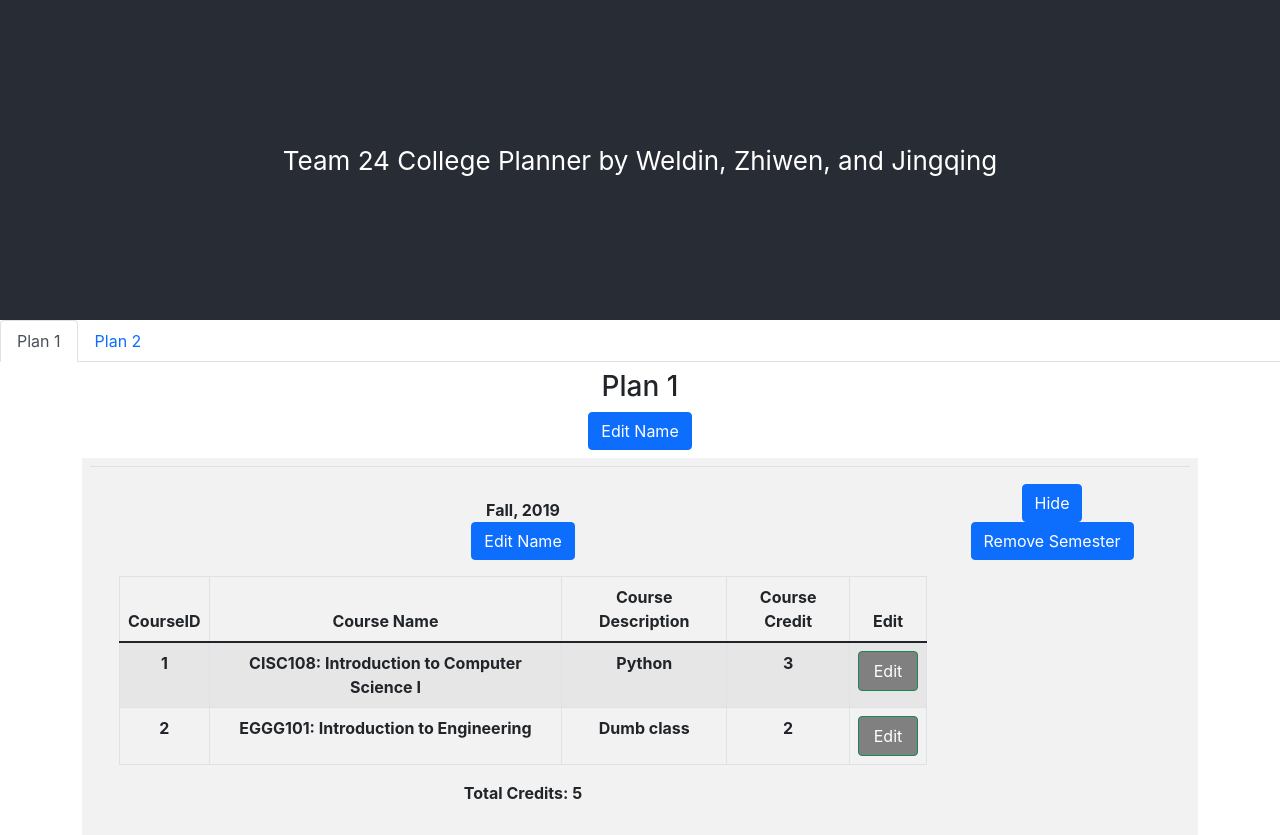
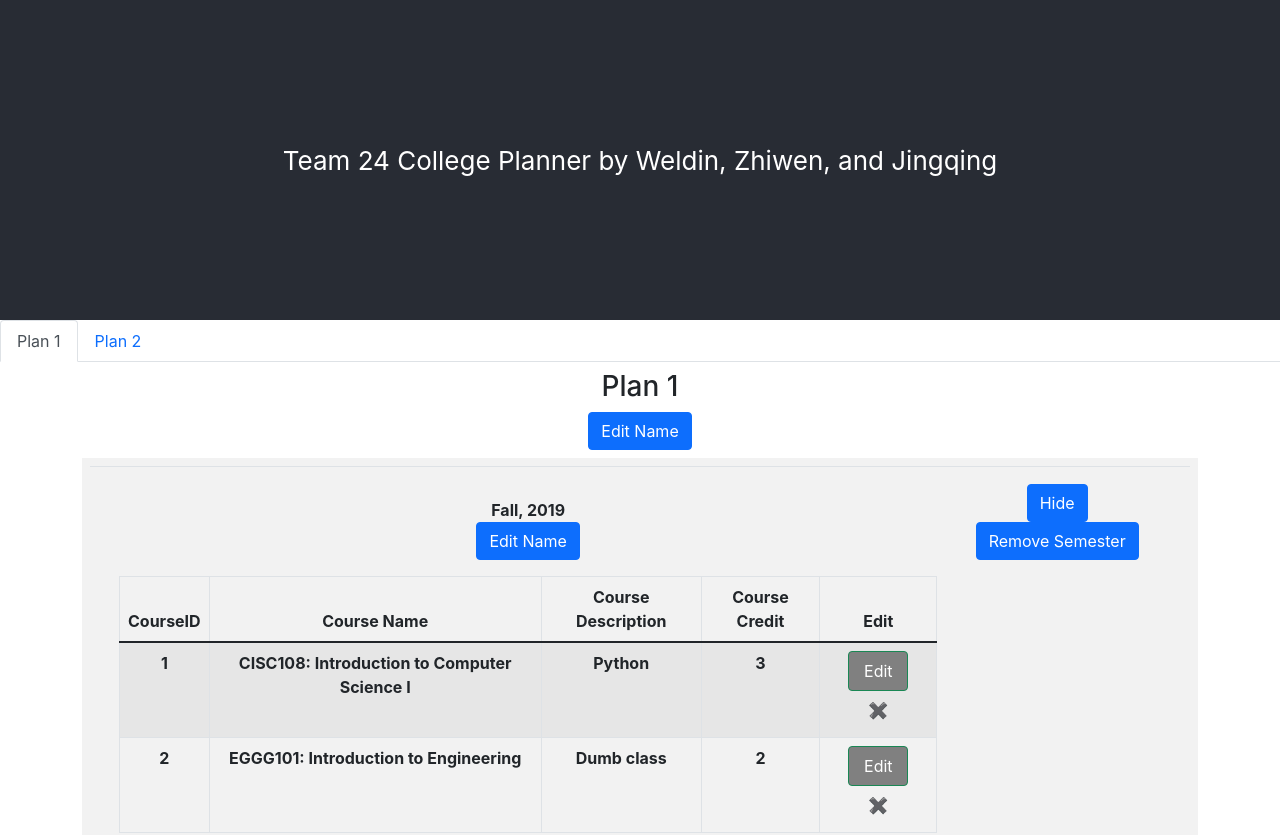
Before and after one commit to UD-CISC275-S22/cis-scheduler-team24, a React (Create React App) app: page / in a window 1280 px wide. Shown: the top 835 px of the page. Built offline with nearby package versions, Linux system fonts and the light colour scheme.

Commit message:
add ✖️ button here

```diff
--- a/src/components/EditCourseModal.tsx
+++ b/src/components/EditCourseModal.tsx
@@ -42,6 +42,7 @@ export function EditCourseModal({
 
     return (
         <div>
+            <div>
                 <Button
                     variant="success"
                     className="button-style-1"
@@ -50,13 +51,21 @@ export function EditCourseModal({
                 >
                     Edit
                 </Button>
+                <Button
+                    onClick={() => deletCourse(course.id)}
+                    variant="empty"
+                    className="me-8"
+                >
+                    ✖️
+                </Button>
+            </div>
             <div>
                 <Modal
                     show={showAddModal}
                     onHide={handleClose}
                     animation={true}
                 >
-                    <Modal.Header closeButton>
+                    <Modal.Header>
                         <Modal.Title>Edit Course</Modal.Title>
                     </Modal.Header>
                     <Modal.Body>
```
Lines whose indentation alone changed are shown as unchanged.
